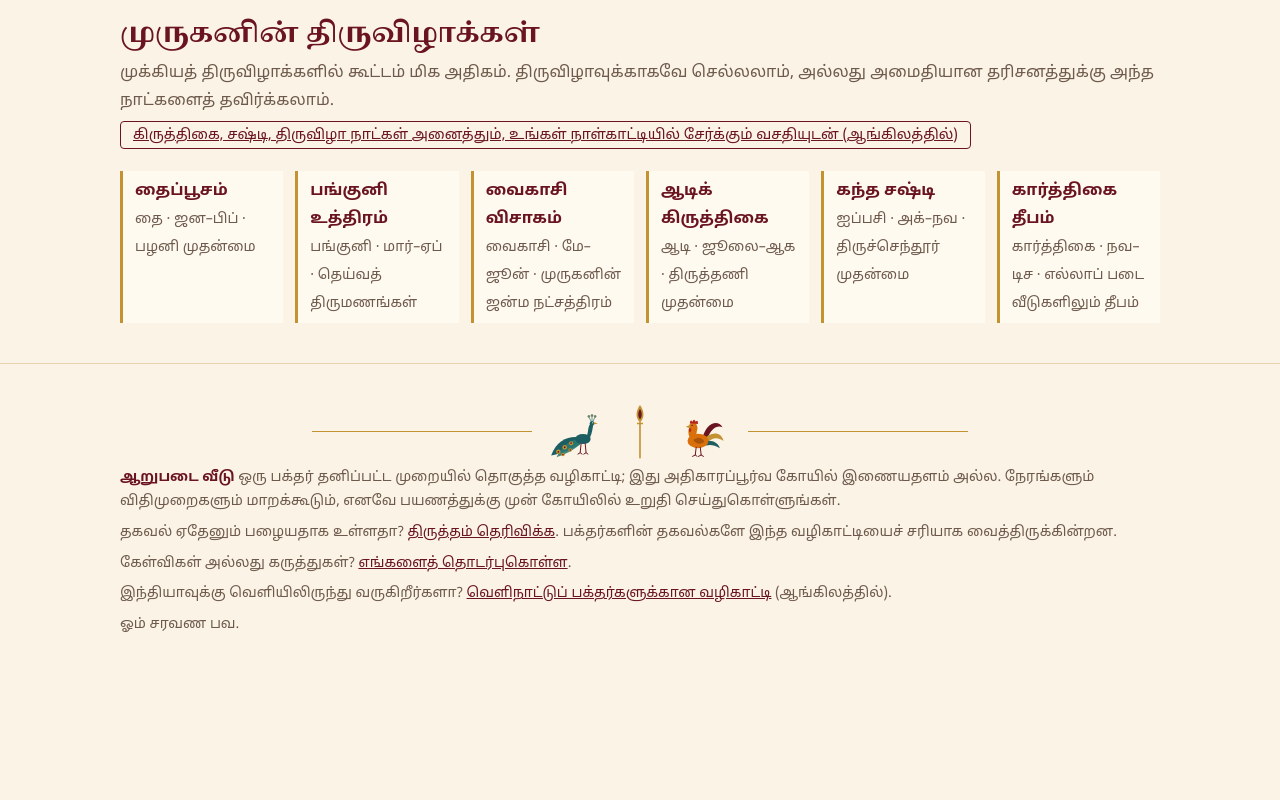
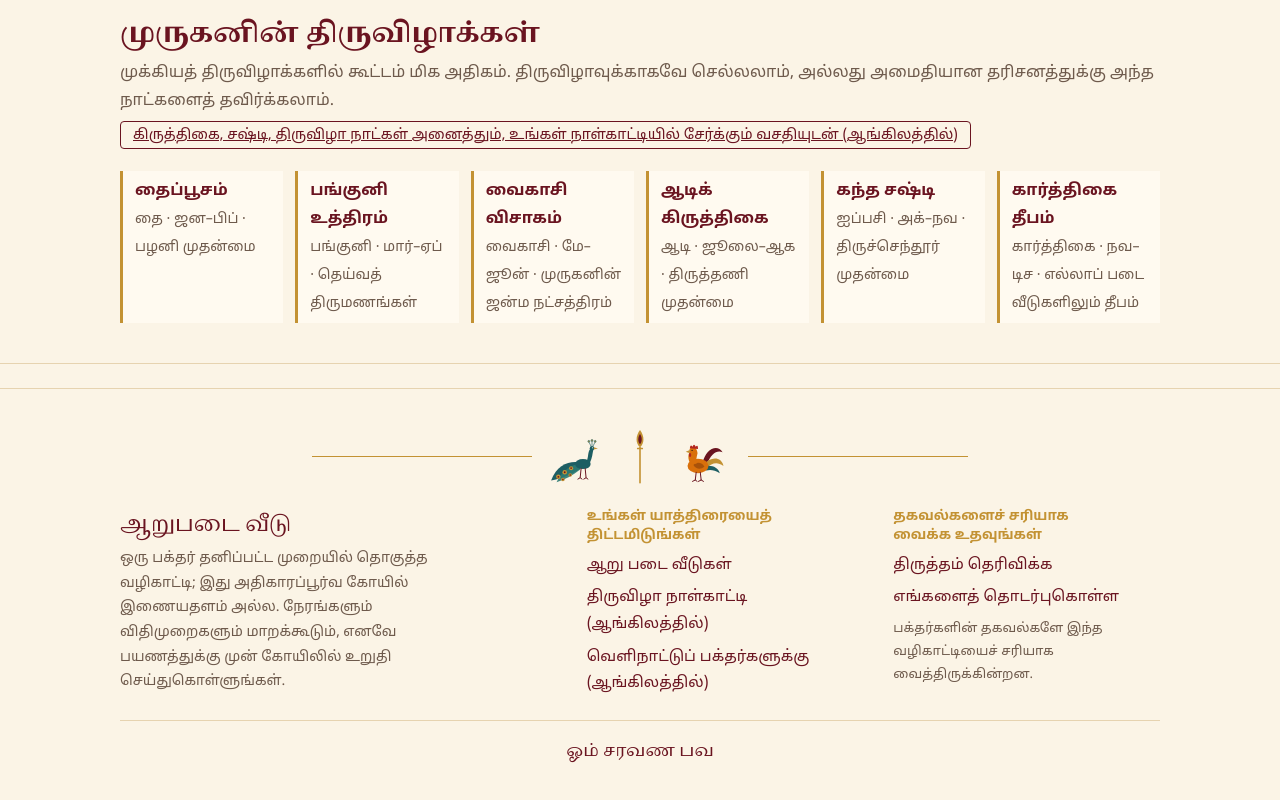
Before and after one commit to ramkumars90/aarupadaiveedu, a plain HTML site: page ta/index.html in a window 1280 px wide. Shown: the part 4066-4866 px from the top of the page. Before the commit the page ends 4744 px from the top, so only its background shows below. Drawn offline with Linux system fonts and the light colour scheme; a web font is replaced by a local one.

Commit message:
Use the new grouped footer on Tamil pages
Translates the footer from #2 for all seven ta/ pages, and keeps Tamil
column headings in normal case without letter spacing.

Co-Authored-By: Claude Opus 5.5 <noreply@anthropic.com>
Claude-Session: https://claude.ai/code/session_01Nzhs8TBHzTsHLKtRSbqCak

```diff
--- a/assets/style.css
+++ b/assets/style.css
@@ -166,6 +166,8 @@ footer .emblem svg.vel { width: 16px; height: 56px; }
 .foot-col a { text-decoration: none; font-size: .95rem; justify-self: start; }
 .foot-col a:hover { text-decoration: underline; text-decoration-color: var(--gold); }
 .foot-note { font-size: .82rem; }
+html[lang="ta"] .foot-col h2 { font-size: .85rem; letter-spacing: 0; text-transform: none; }
+html[lang="ta"] .foot-blessing { letter-spacing: 0; }
 .foot-blessing { text-align: center; font-family: var(--display); font-size: 1.05rem; letter-spacing: .06em; color: var(--maroon); padding-top: 16px; border-top: 1px solid var(--line); }
 @media (max-width: 760px) {
   .foot-grid { grid-template-columns: 1fr 1fr; }
--- a/ta/index.html
+++ b/ta/index.html
@@ -232,18 +232,32 @@
 
 </main>
 
-<footer>
+<footer class="site-footer">
   <div class="wrap">
     <div class="emblem" role="img" aria-label="மயில், வேல், சேவல்: முருகனின் சின்னங்கள்">
       <svg class="bird"><use href="#peacock" width="100%" height="100%"/></svg>
       <svg class="vel"><use href="#vel" width="100%" height="100%"/></svg>
       <svg class="bird"><use href="#rooster" width="100%" height="100%"/></svg>
+    </div>
+    <div class="foot-grid">
+      <div class="foot-about">
+        <p class="foot-brand">ஆறுபடை வீடு</p>
+        <p>ஒரு பக்தர் தனிப்பட்ட முறையில் தொகுத்த வழிகாட்டி; இது அதிகாரப்பூர்வ கோயில் இணையதளம் அல்ல. நேரங்களும் விதிமுறைகளும் மாறக்கூடும், எனவே பயணத்துக்கு முன் கோயிலில் உறுதி செய்துகொள்ளுங்கள்.</p>
       </div>
-    <p><b style="color:var(--maroon)">ஆறுபடை வீடு</b> ஒரு பக்தர் தனிப்பட்ட முறையில் தொகுத்த வழிகாட்டி; இது அதிகாரப்பூர்வ கோயில் இணையதளம் அல்ல. நேரங்களும் விதிமுறைகளும் மாறக்கூடும், எனவே பயணத்துக்கு முன் கோயிலில் உறுதி செய்துகொள்ளுங்கள்.</p>
-    <p>தகவல் ஏதேனும் பழையதாக உள்ளதா? <a class="fix" data-fix="General" href="#">திருத்தம் தெரிவிக்க</a>. பக்தர்களின் தகவல்களே இந்த வழிகாட்டியைச் சரியாக வைத்திருக்கின்றன.</p>
-    <p>கேள்விகள் அல்லது கருத்துகள்? <a class="contact" href="#" rel="nofollow">எங்களைத் தொடர்புகொள்ள</a>.</p>
-    <p>இந்தியாவுக்கு வெளியிலிருந்து வருகிறீர்களா? <a href="../abroad.html">வெளிநாட்டுப் பக்தர்களுக்கான வழிகாட்டி</a> (ஆங்கிலத்தில்).</p>
-    <p>ஓம் சரவண பவ.</p>
+      <nav class="foot-col" aria-label="அடிக்குறிப்பு இணைப்புகள்">
+        <h2>உங்கள் யாத்திரையைத் திட்டமிடுங்கள்</h2>
+        <a href="index.html">ஆறு படை வீடுகள்</a>
+        <a href="../calendar.html">திருவிழா நாள்காட்டி (ஆங்கிலத்தில்)</a>
+        <a href="../abroad.html">வெளிநாட்டுப் பக்தர்களுக்கு (ஆங்கிலத்தில்)</a>
+      </nav>
+      <div class="foot-col">
+        <h2>தகவல்களைச் சரியாக வைக்க உதவுங்கள்</h2>
+        <a class="fix" data-fix="General" href="#">திருத்தம் தெரிவிக்க</a>
+        <a class="contact" href="#" rel="nofollow">எங்களைத் தொடர்புகொள்ள</a>
+        <p class="foot-note">பக்தர்களின் தகவல்களே இந்த வழிகாட்டியைச் சரியாக வைத்திருக்கின்றன.</p>
+      </div>
+    </div>
+    <p class="foot-blessing">ஓம் சரவண பவ</p>
     <div class="toast" id="toast" role="status" hidden></div>
   </div>
 </footer>
```
Also changed, not shown: ta/palani.html (+20 -6 lines), ta/pazhamudircholai.html (+20 -6 lines), ta/swamimalai.html (+20 -6 lines), ta/thiruchendur.html (+20 -6 lines), ta/thiruparankundram.html (+20 -6 lines), ta/thiruthani.html (+20 -6 lines).
